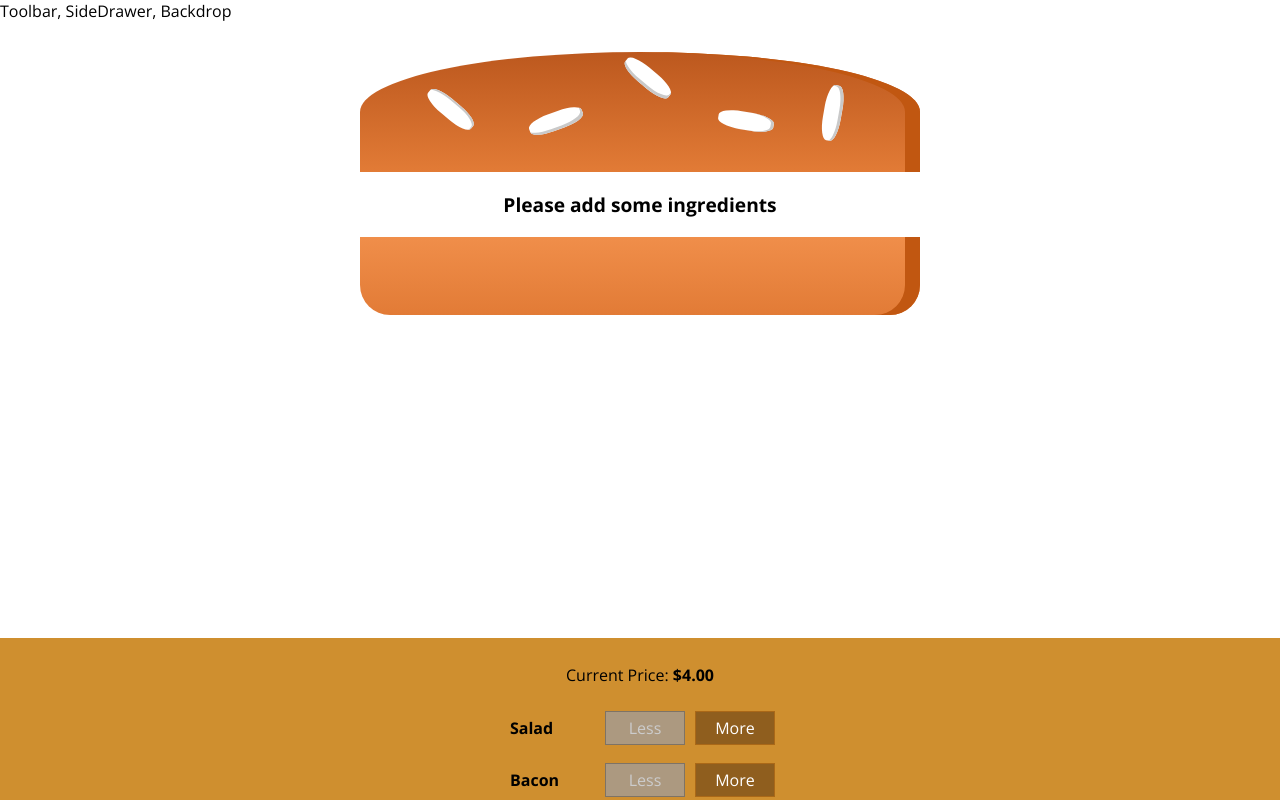
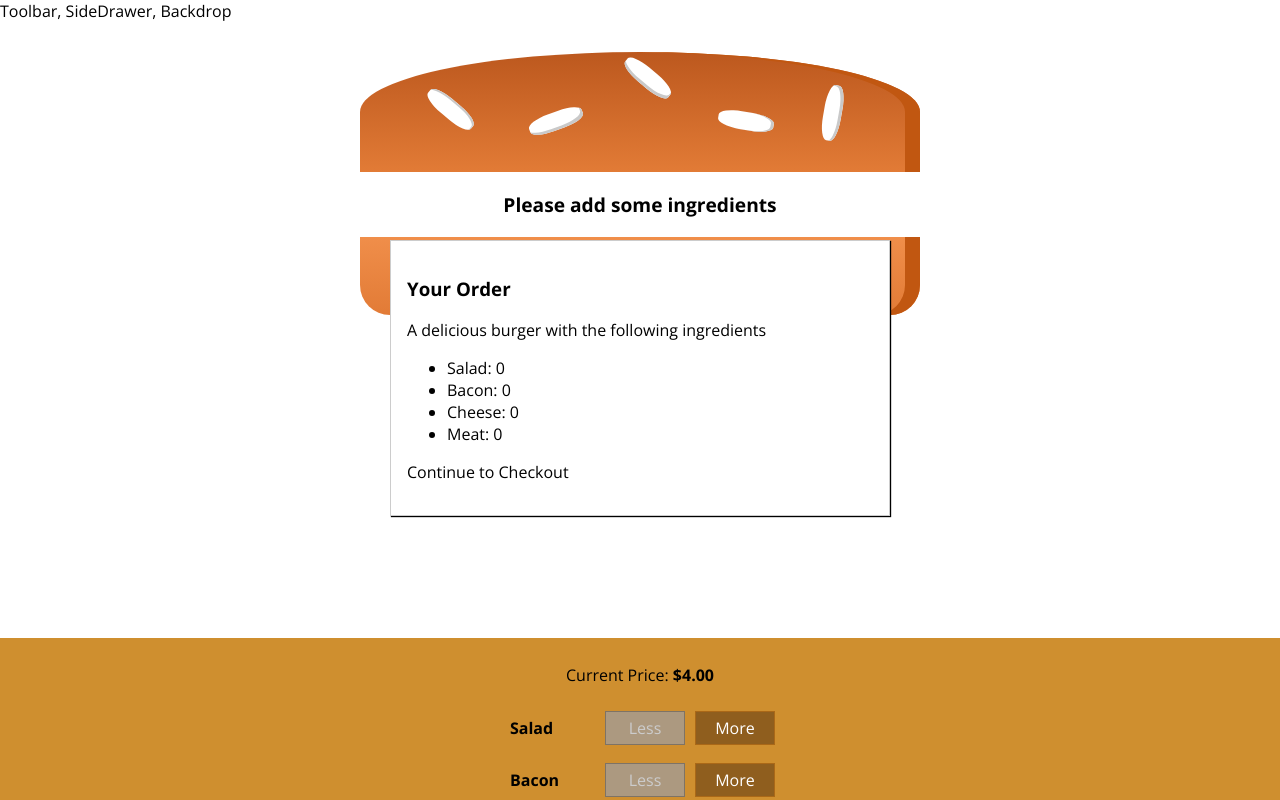
Before and after one commit to tichif/react_complete_course, a React app: page / in a window 1280 px wide. Shown: the top 800 px of the page. Built offline with nearby package versions, Linux system fonts and the light colour scheme.

Commit message:
Create the Order Summary modal

```diff
--- /dev/null
+++ b/src/components/Burger/OrderSummary/OrderSummary.js
@@ -0,0 +1,24 @@
+import React from 'react';
+
+import Auxiliary from '../../../hoc/Auxiliary';
+
+const OrderSummary = ({ ingredients }) => {
+  const ingredientSummary = Object.keys(ingredients).map((key) => {
+    return (
+      <li key={key}>
+        <span style={{ textTransform: 'capitalize' }}>{key}</span>:{' '}
+        {ingredients[key]}
+      </li>
+    );
+  });
+  return (
+    <Auxiliary>
+      <h3>Your Order</h3>
+      <p>A delicious burger with the following ingredients</p>
+      <ul>{ingredientSummary}</ul>
+      <p>Continue to Checkout</p>
+    </Auxiliary>
+  );
+};
+
+export default OrderSummary;
--- /dev/null
+++ b/src/components/UI/Modal/Modal.css
@@ -0,0 +1,20 @@
+.Modal {
+  position: fixed;
+  z-index: 500;
+  background-color: white;
+  width: 70%;
+  border: 1px solid #ccc;
+  box-shadow: 1px 1px 1px black;
+  padding: 16px;
+  left: 15%;
+  top: 30%;
+  box-sizing: border-box;
+  transition: all 0.3s ease-out;
+}
+
+@media (min-width: 600px) {
+  .Modal {
+    width: 500px;
+    left: calc(50% - 250px);
+  }
+}
--- /dev/null
+++ b/src/components/UI/Modal/Modal.js
@@ -0,0 +1,9 @@
+import React from 'react';
+
+import classes from './Modal.css';
+
+const Modal = ({ children }) => {
+  return <div className={classes.Modal}>{children}</div>;
+};
+
+export default Modal;
--- a/src/components/containers/BurgerBuilder/BurgerBuilder.js
+++ b/src/components/containers/BurgerBuilder/BurgerBuilder.js
@@ -3,6 +3,8 @@
 import Auxiliary from '../../../hoc/Auxiliary';
 import Burger from '../../Burger/Burger';
 import BuildControls from '../../Burger/BuildControls/BuildControls';
+import Modal from '../../UI/Modal/Modal';
+import OrderSummary from '../../Burger/OrderSummary/OrderSummary';
 
 const INGREDIENTS_PRICE = {
   salad: 0.5,
@@ -71,6 +73,9 @@
     }
     return (
       <Auxiliary>
+        <Modal>
+          <OrderSummary ingredients={this.state.ingredients} />
+        </Modal>
         <Burger ingredients={this.state.ingredients} />
         <BuildControls
           ingredientAdded={this.addIngredientHandler}
```
Also changed, not shown: src/components/UI/Backdrop/Backdrop.css (added), src/components/UI/Backdrop/Backdrop.js (added).
